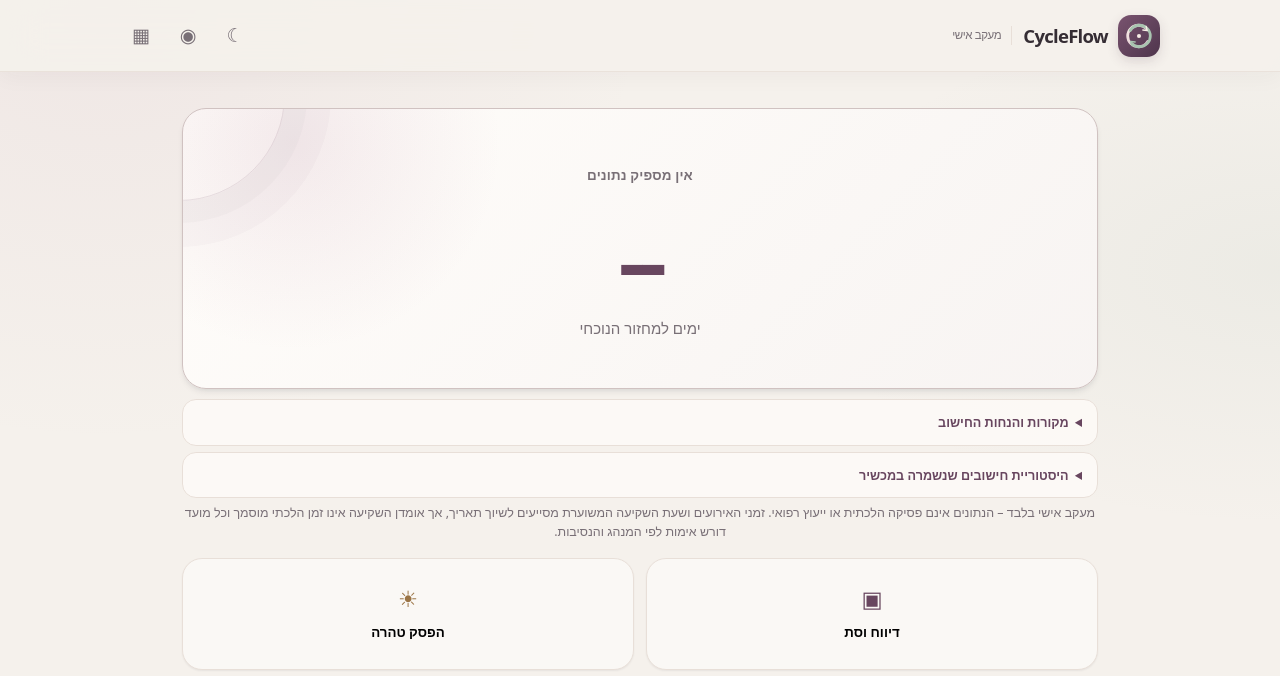
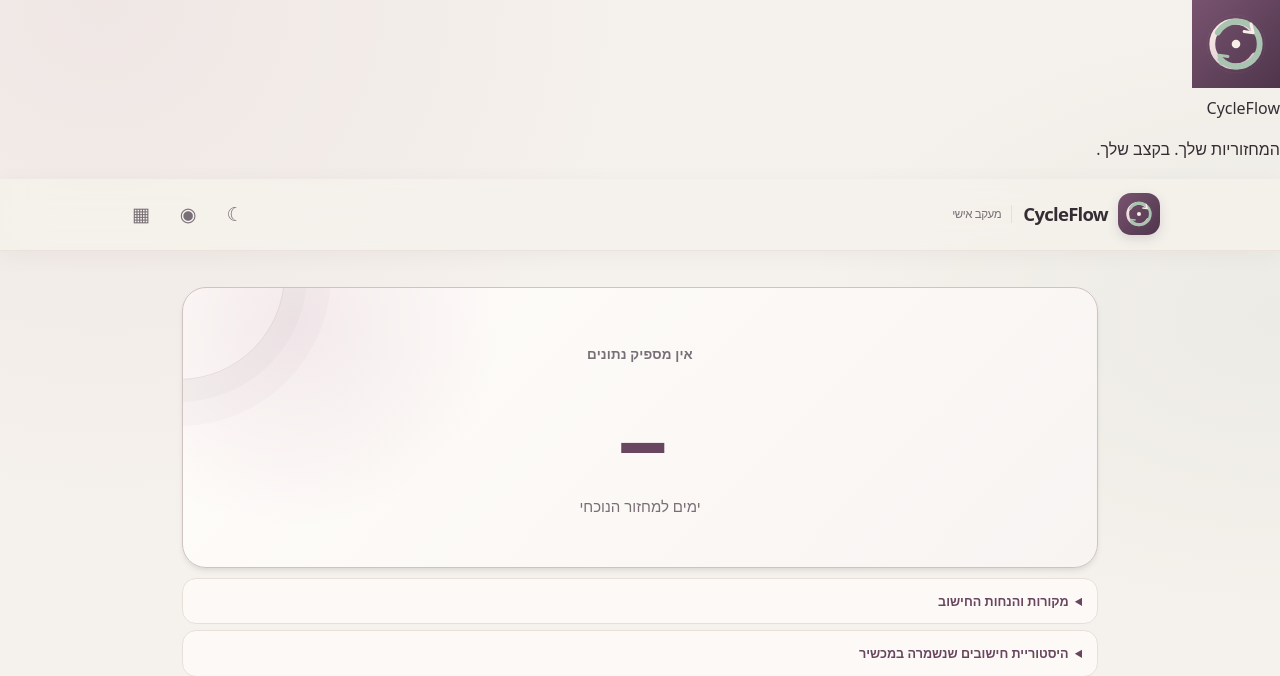
Before and after one commit to mv89-heb/cycleflow, a Flask app: page / in a window 1280 px wide. Shown: the top 676 px of the page. Run offline with Flask 3, Linux system fonts and the light colour scheme.

Commit message:
feat(intro): add branded CycleFlow startup screen

```diff
--- a/templates/index.html
+++ b/templates/index.html
@@ -21,6 +21,18 @@
 <body>
     <a class="skip-link" href="#main_content">דלג לתוכן הראשי</a>
     <div id="toast" role="status" aria-live="polite"><i class="fas fa-check-circle"></i> <span id="toast_msg">הודעה</span></div>
+
+    <div id="intro_screen" class="intro-screen" aria-hidden="true">
+        <div class="intro-content">
+            <div class="intro-orbit" aria-hidden="true">
+                <span class="intro-orbit__dot"></span>
+                <img class="intro-logo" src="/static/icons/cycleflow-mark.svg" alt="" width="88" height="88" fetchpriority="high">
+            </div>
+            <div class="intro-wordmark">CycleFlow</div>
+            <p class="intro-tagline">המחזוריות שלך. בקצב שלך.</p>
+            <div class="intro-progress" aria-hidden="true"><span></span></div>
+        </div>
+    </div>
 
     <div id="lock_screen" class="hidden" aria-modal="true" role="dialog">
         <i class="fas fa-lock lock-icon" aria-hidden="true"></i>
```
